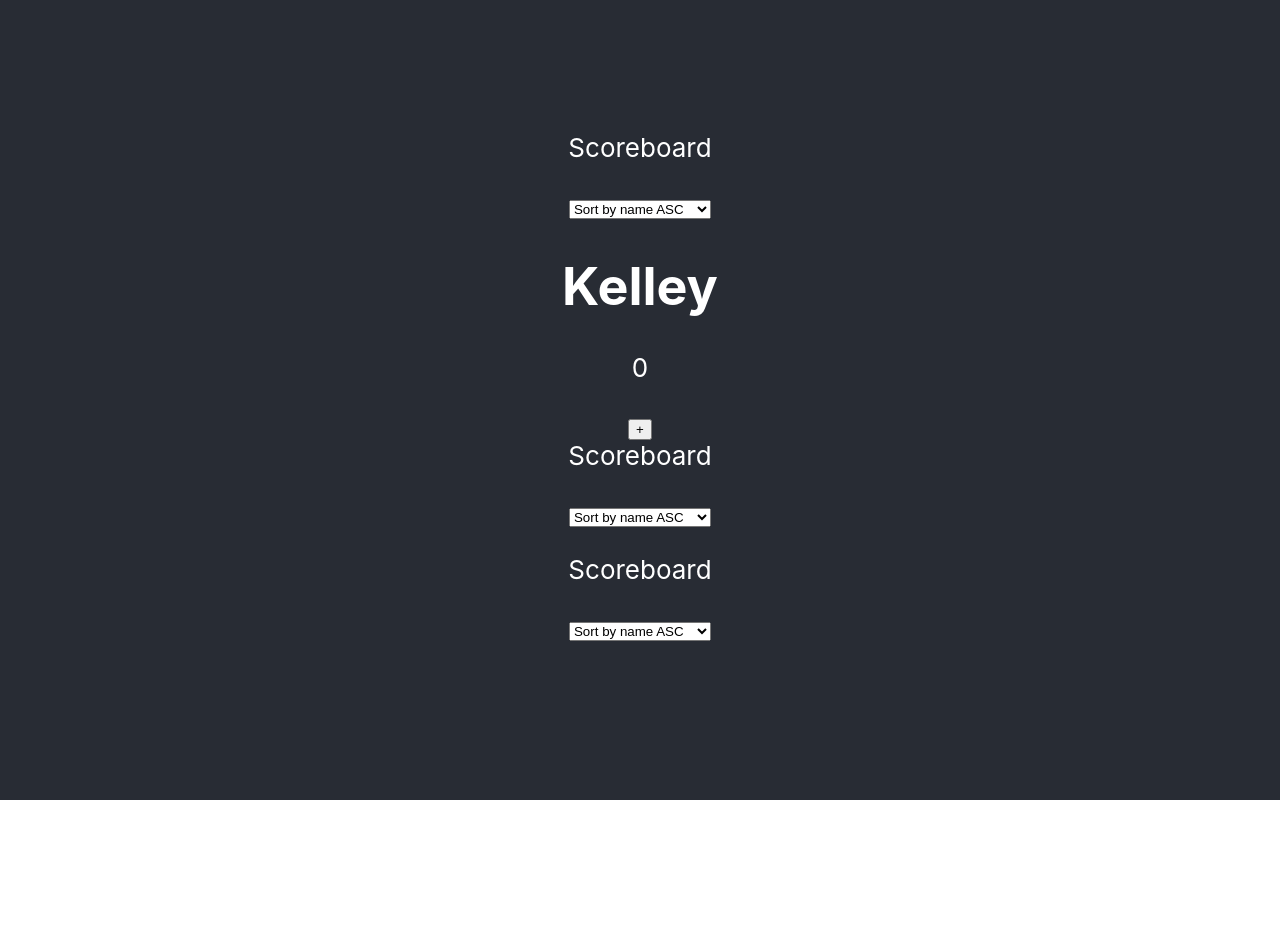
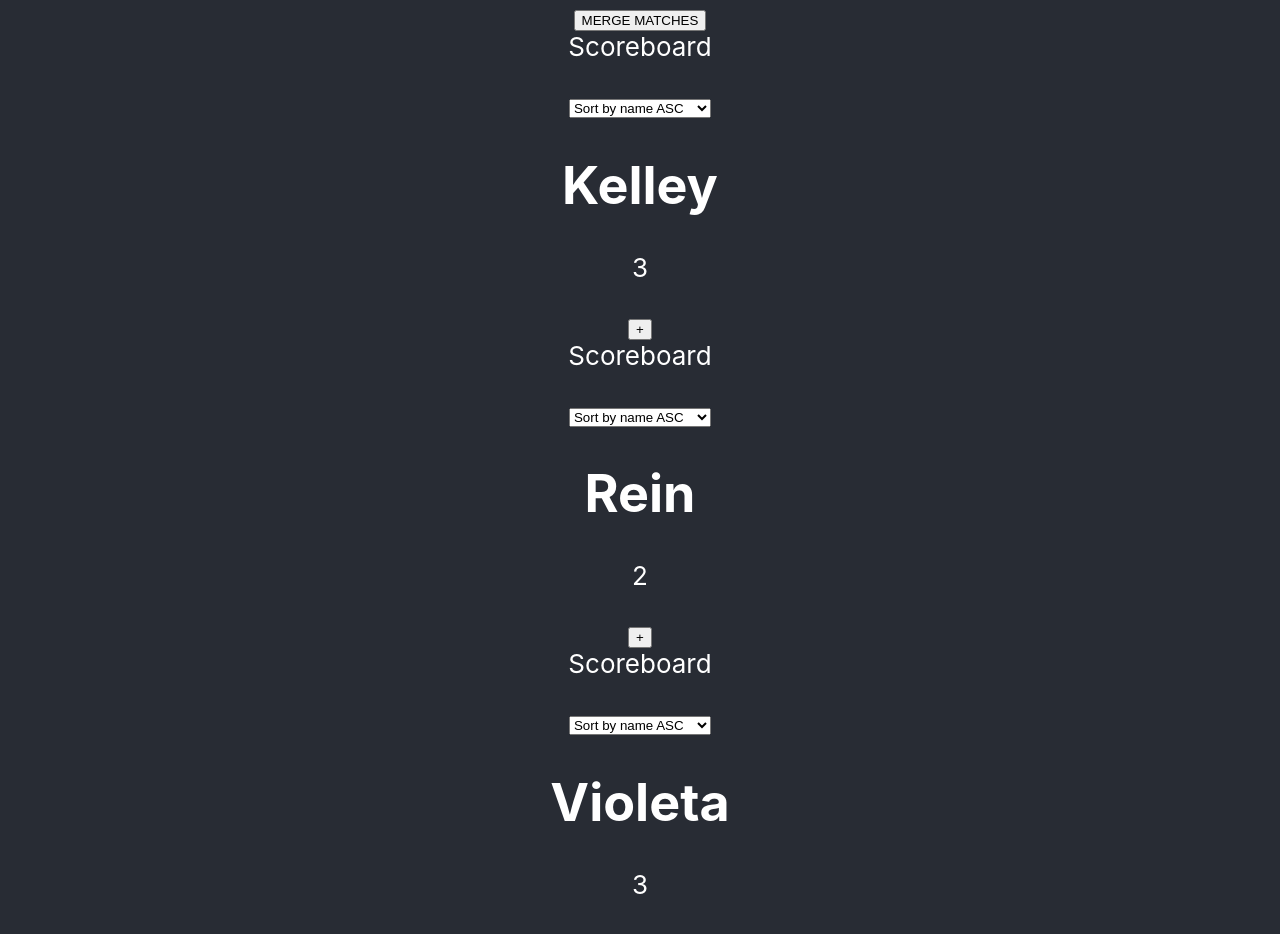
Before and after one commit to ronlouw/ScoreBoardTS, a React (Create React App) app: page / in a window 1280 px wide. Shown: the top 934 px of the page. Before the commit the page ends 800 px from the top, so only its background shows below. Built offline with nearby package versions, Linux system fonts and the light colour scheme.

Commit message:
Hardcode some players

```diff
--- a/src/components/Tournament/index.tsx
+++ b/src/components/Tournament/index.tsx
@@ -1,20 +1,21 @@
 import React, { useState } from "react";
 import ScoreBoard from "../ScoreBoard";
 import { TTournament } from "../../entities/Tournament";
+import { TPlayer } from "../../entities/Player";
 
 export default function Tournament() {
   const [matches, setMatches] = useState<TTournament>([
     {
       id: 1,
-      players: [{ id: 1, name: "Kelley", score: 0 }],
+      players: [{ id: 1, name: "Kelley", score: 3 }],
     },
     {
       id: 2,
-      players: [],
+      players: [{ id: 2, name: "Rein", score: 2 }],
     },
     {
       id: 3,
-      players: [],
+      players: [{ id: 3, name: "Violeta", score: 3 }],
     },
   ]);
 
@@ -53,8 +54,23 @@ export default function Tournament() {
   //   setPlayers(updatedPlayers);
   // }
 
+  function merge() {
+    const accumulator: TPlayer[] = [];
+    const allPlayers = matches.reduce((allPlayers, match) => {
+      if (match.players.length === 0) {
+        return allPlayers;
+      }
+      return [...allPlayers, ...match.players];
+    }, accumulator);
+
+    const mergedMatches: TTournament = [{ id: 1, players: allPlayers }];
+
+    setMatches(mergedMatches);
+  }
+
   return (
     <div>
+      <button onClick={merge}>MERGE MATCHES</button>
       {matches.map((match) => {
         return (
           <ScoreBoard
```
